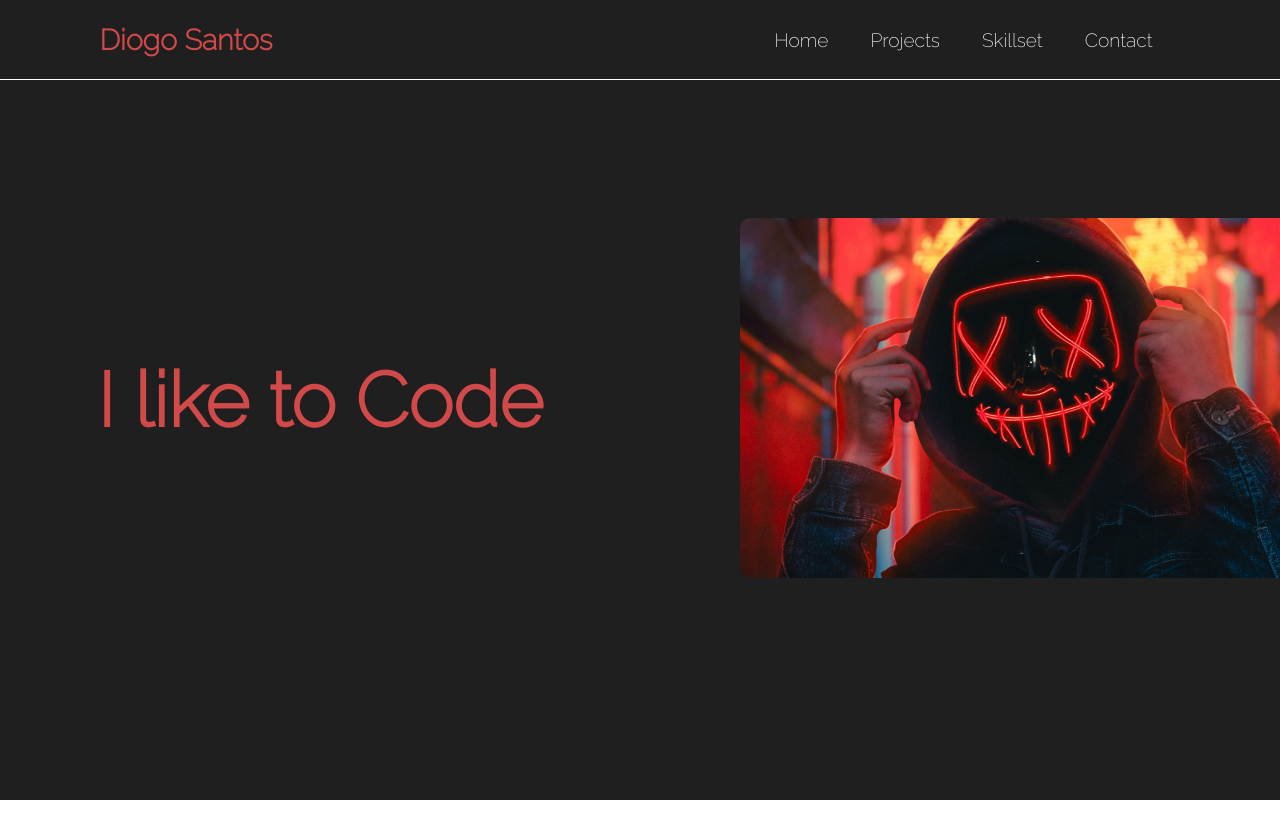
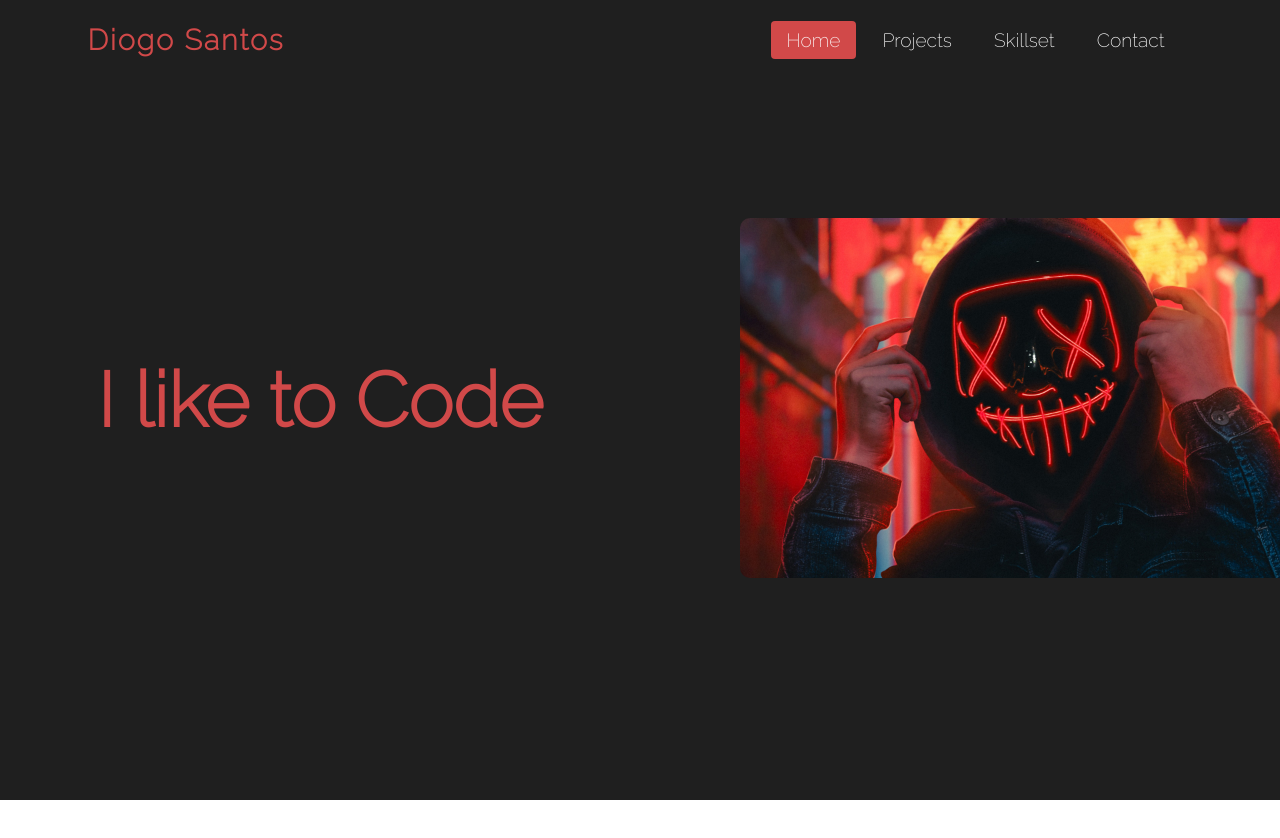
Before and after one commit to diogodeese/Portfolio, a React (Create React App) app: page / in a window 1280 px wide. Shown: the top 838 px of the page. Built offline with nearby package versions, Linux system fonts and the light colour scheme.

Commit message:
Updated Navbar Styles

```diff
--- a/src/components/Navbar/Navbar.css
+++ b/src/components/Navbar/Navbar.css
@@ -7,7 +7,6 @@
   align-items: center;
   font-size: 1.2rem;
   background-color: #1f1f1f;
-  border-bottom: 1px solid white;
 }
 
 .Navbar-title {
@@ -15,6 +14,7 @@
   margin-left: 20px;
   color: #d14949;
   cursor: default;
+  letter-spacing: 2px;
 }
 
 .Navbar-menu {
@@ -30,11 +30,20 @@
 .Navbar-links {
   padding: 0.5rem 1rem;
   color: white;
+  font-weight: 500;
 }
 
 .Navbar-links:hover {
-  background-color: #d14949;
+  background-color: #ffd6d6;
+  color: #d14949;
   border-radius: 4px;
   transition: all 0.4s ease-out;
   cursor: pointer;
 }
+
+.Navbar .active {
+  background-color: #d14949;
+  color: #ffffff;
+  border-radius: 4px;
+  transition: all 0.4s ease-out;
+}
```
